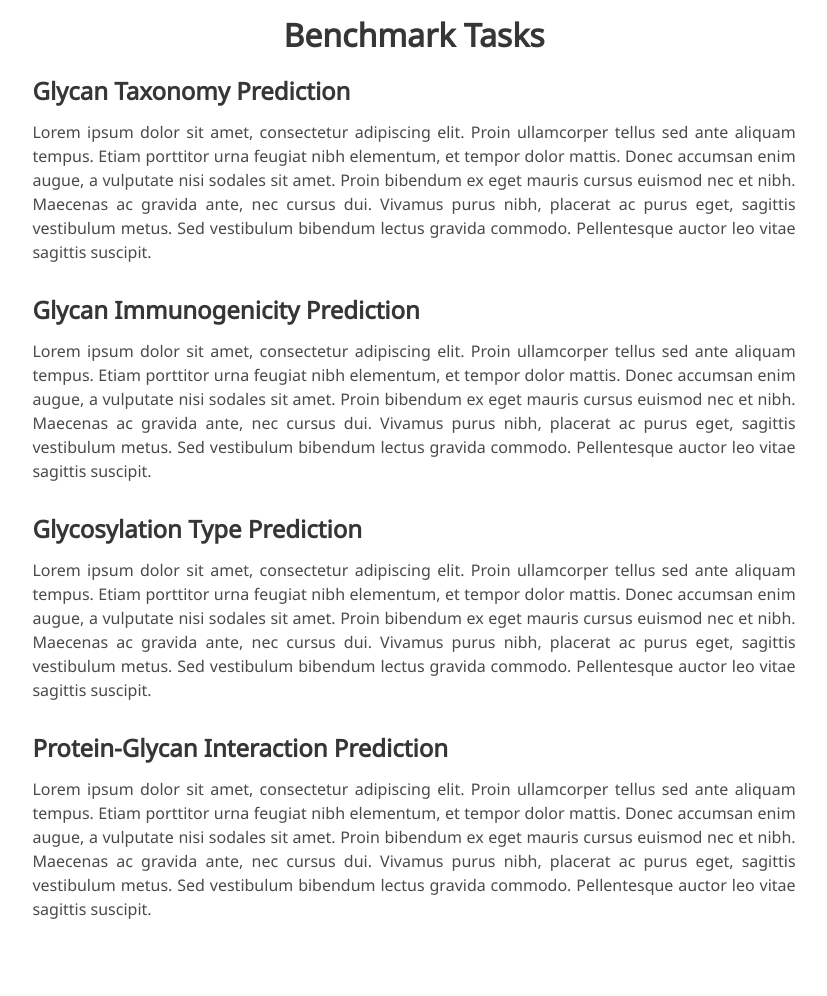
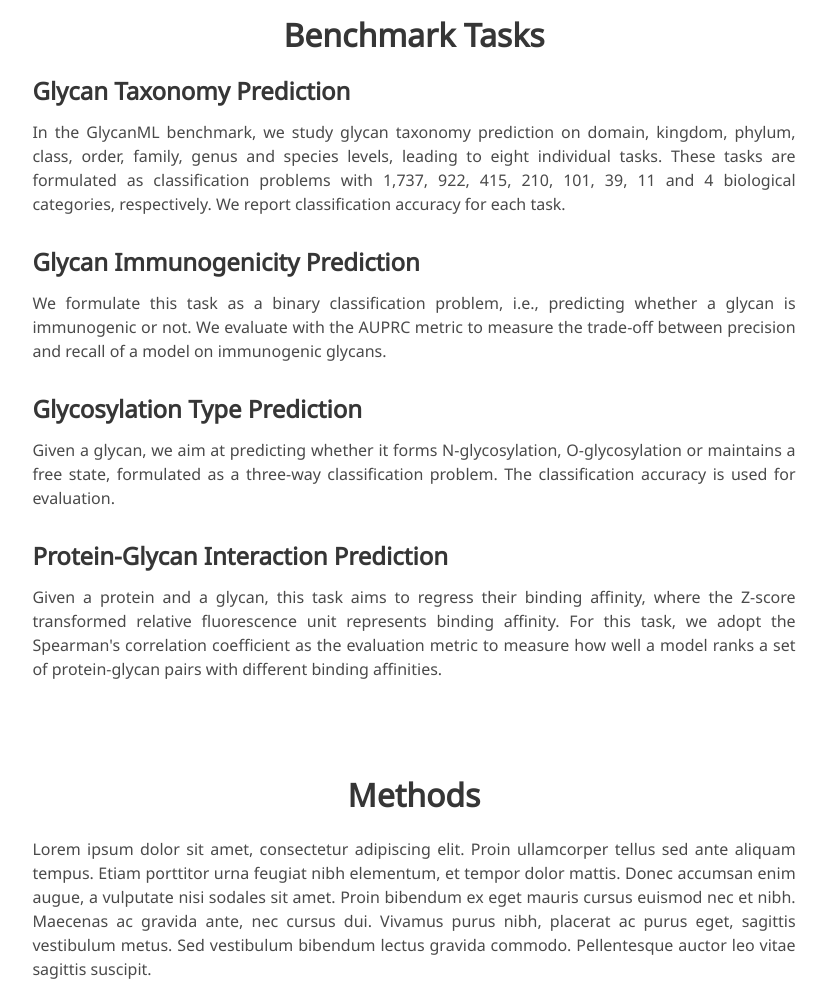
Before and after one commit to GlycanML/project, a plain HTML site: page index.html in a window 1280 px wide. Shown: the part 1540-2536 px from the top of the page, without its empty margins (226-1053 px from the left). Drawn offline with nearby package versions, Linux system fonts and the light colour scheme; some icons are missing; a web font is replaced by a local one.

Commit message:
Update index.html

```diff
--- a/index.html
+++ b/index.html
@@ -169,20 +169,18 @@
         <div class="content has-text-justified">
           <h3>Glycan Taxonomy Prediction</h3>
           <p>
-            Lorem ipsum dolor sit amet, consectetur adipiscing elit. Proin ullamcorper tellus sed ante aliquam tempus. Etiam porttitor urna feugiat nibh elementum, et tempor dolor mattis. Donec accumsan enim augue, a vulputate nisi sodales sit amet. Proin bibendum ex eget mauris cursus euismod nec et nibh. Maecenas ac gravida ante, nec cursus dui. Vivamus purus nibh, placerat ac purus eget, sagittis vestibulum metus. Sed vestibulum bibendum lectus gravida commodo. Pellentesque auctor leo vitae sagittis suscipit.
+            In the GlycanML benchmark, we study glycan taxonomy prediction on domain, kingdom, phylum, class, order, family, genus and species levels, leading to eight individual tasks. These tasks are formulated as classification problems with 1,737, 922, 415, 210, 101, 39, 11 and 4 biological categories, respectively. We report classification accuracy for each task.
           </p>
           <h3>Glycan Immunogenicity Prediction</h3>
           <p>
-            Lorem ipsum dolor sit amet, consectetur adipiscing elit. Proin ullamcorper tellus sed ante aliquam tempus. Etiam porttitor urna feugiat nibh elementum, et tempor dolor mattis. Donec accumsan enim augue, a vulputate nisi sodales sit amet. Proin bibendum ex eget mauris cursus euismod nec et nibh. Maecenas ac gravida ante, nec cursus dui. Vivamus purus nibh, placerat ac purus eget, sagittis vestibulum metus. Sed vestibulum bibendum lectus gravida commodo. Pellentesque auctor leo vitae sagittis suscipit.
+            We formulate this task as a binary classification problem, i.e., predicting whether a glycan is immunogenic or not. We evaluate with the AUPRC metric to measure the trade-off between precision and recall of a model on immunogenic glycans.
           </p>
           <h3>Glycosylation Type Prediction</h3>
           <p>
-            Lorem ipsum dolor sit amet, consectetur adipiscing elit. Proin ullamcorper tellus sed ante aliquam tempus. Etiam porttitor urna feugiat nibh elementum, et tempor dolor mattis. Donec accumsan enim augue, a vulputate nisi sodales sit amet. Proin bibendum ex eget mauris cursus euismod nec et nibh. Maecenas ac gravida ante, nec cursus dui. Vivamus purus nibh, placerat ac purus eget, sagittis vestibulum metus. Sed vestibulum bibendum lectus gravida commodo. Pellentesque auctor leo vitae sagittis suscipit.
-          </p>
+            Given a glycan, we aim at predicting whether it forms N-glycosylation, O-glycosylation or maintains a free state, formulated as a three-way classification problem. The classification accuracy is used for evaluation.
           <h3>Protein-Glycan Interaction Prediction</h3>
           <p>
-            Lorem ipsum dolor sit amet, consectetur adipiscing elit. Proin ullamcorper tellus sed ante aliquam tempus. Etiam porttitor urna feugiat nibh elementum, et tempor dolor mattis. Donec accumsan enim augue, a vulputate nisi sodales sit amet. Proin bibendum ex eget mauris cursus euismod nec et nibh. Maecenas ac gravida ante, nec cursus dui. Vivamus purus nibh, placerat ac purus eget, sagittis vestibulum metus. Sed vestibulum bibendum lectus gravida commodo. Pellentesque auctor leo vitae sagittis suscipit.
-          </p>
+           Given a protein and a glycan, this task aims to regress their binding affinity, where the Z-score transformed relative fluorescence unit represents binding affinity. For this task, we adopt the Spearman's correlation coefficient as the evaluation metric to measure how well a model ranks a set of protein-glycan pairs with different binding affinities.
         </div>
       </div>
     </div>
```
